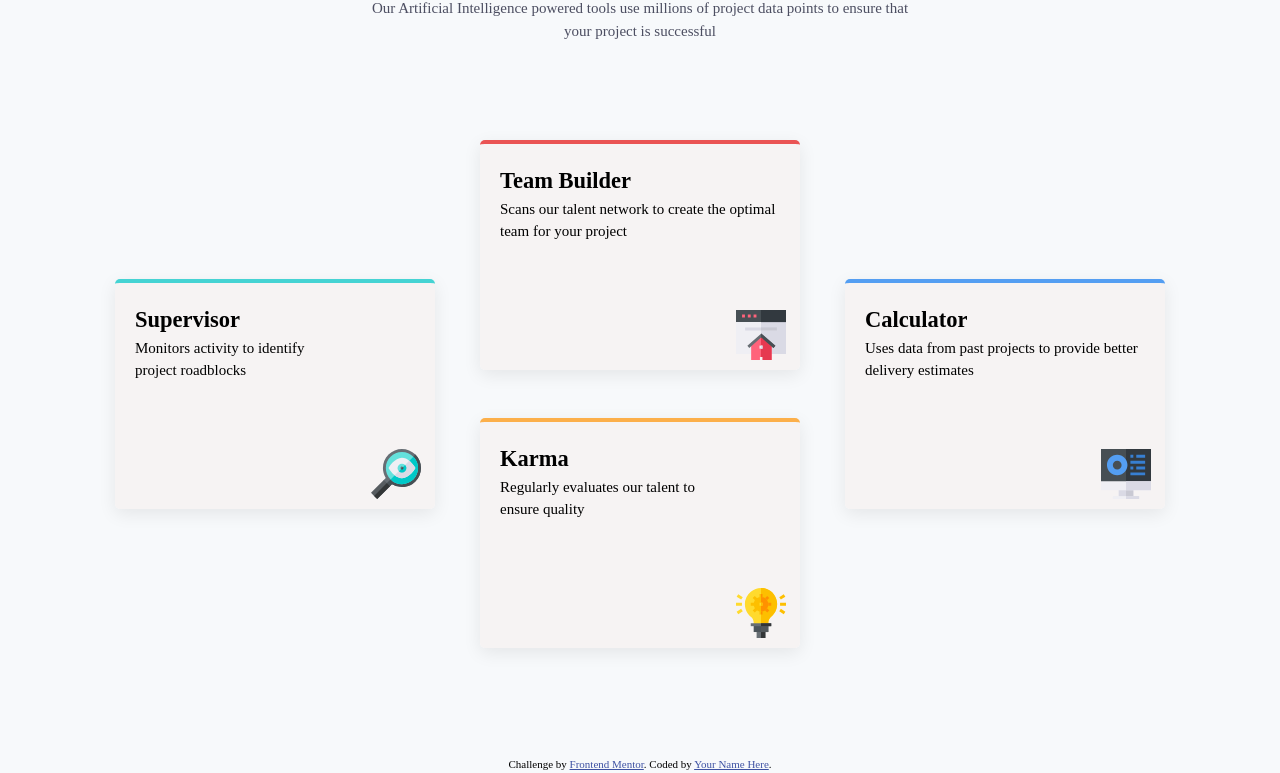
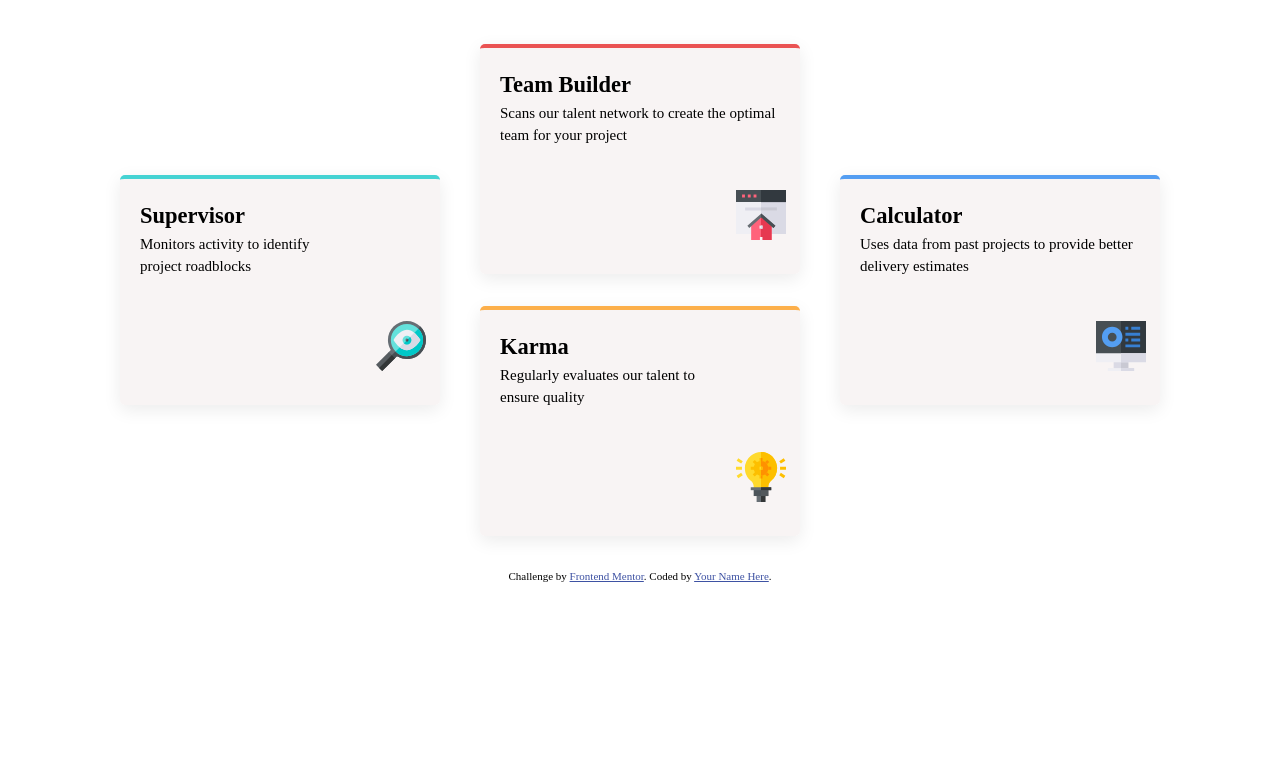
Before and after one commit to RAMDEV-code/Four-Card-Feature-Section, a plain HTML site: page index.html in a window 1280 px wide. Shown: the part 151-924 px from the top of the page. After the commit the page ends 800 px from the top, so only its background shows below. Drawn offline with Linux system fonts and the light colour scheme.

Commit message:
Update style.css

```diff
--- a/style.css
+++ b/style.css
@@ -90,13 +90,12 @@ h1, h2, h3, h4, h5, h6 {
 body {
     font-family: var(--ff-genral);
     font-size: var(--fs-general);
-    background: #f7f9fb;
+    background-color: var(--color-neutral-White);
 }
 
 .container {
         max-width: 1100px;
         margin: 0 auto;
-        padding: 60px 20px;
     }
 
 .page__head,.page__firstpara,.page__secondpara {
@@ -115,7 +114,7 @@ body {
     font-weight: var(--fw-regular);
     font-size: var(--fs-general);
     max-width: 550px;
-    margin: 0 auto 50px auto;
+    margin: 0 auto 70px auto;
     color: var(--color-neutral-Grey-500);
 }
 
@@ -124,7 +123,7 @@ body {
     margin: 0 auto;
     width: 23rem;
     padding: 20px;
-    margin-block: 3rem;
+    margin-block: 2rem;
     border-radius: 5px;
     height: 230px;
     box-shadow: 0 5px 18px rgba(0,0,0,0.08);
@@ -152,6 +151,7 @@ body {
   right: 14px;
   bottom: 10px;
   width: 50px;
+  margin-bottom: 1.5rem;
 }
 
 
@@ -159,15 +159,18 @@ body {
     .flex__group {
         display: flex;
         align-items: center;
-        justify-content: center;
-        gap: 40px;
+        gap: 10px;
     }
 
-    .middle .flex__item2,.middle .flex__item3 {
-      width: 20rem;
+    .page__secondpara {
+      margin-bottom: 30px;
     }
 
     .flex__items {
+      margin-block: 2rem;
+    }
+
+    .flex__item1, .flex__item4,.middle .flex__item2,.middle .flex__item3 {
       width: 20rem;
     }
 }
```
